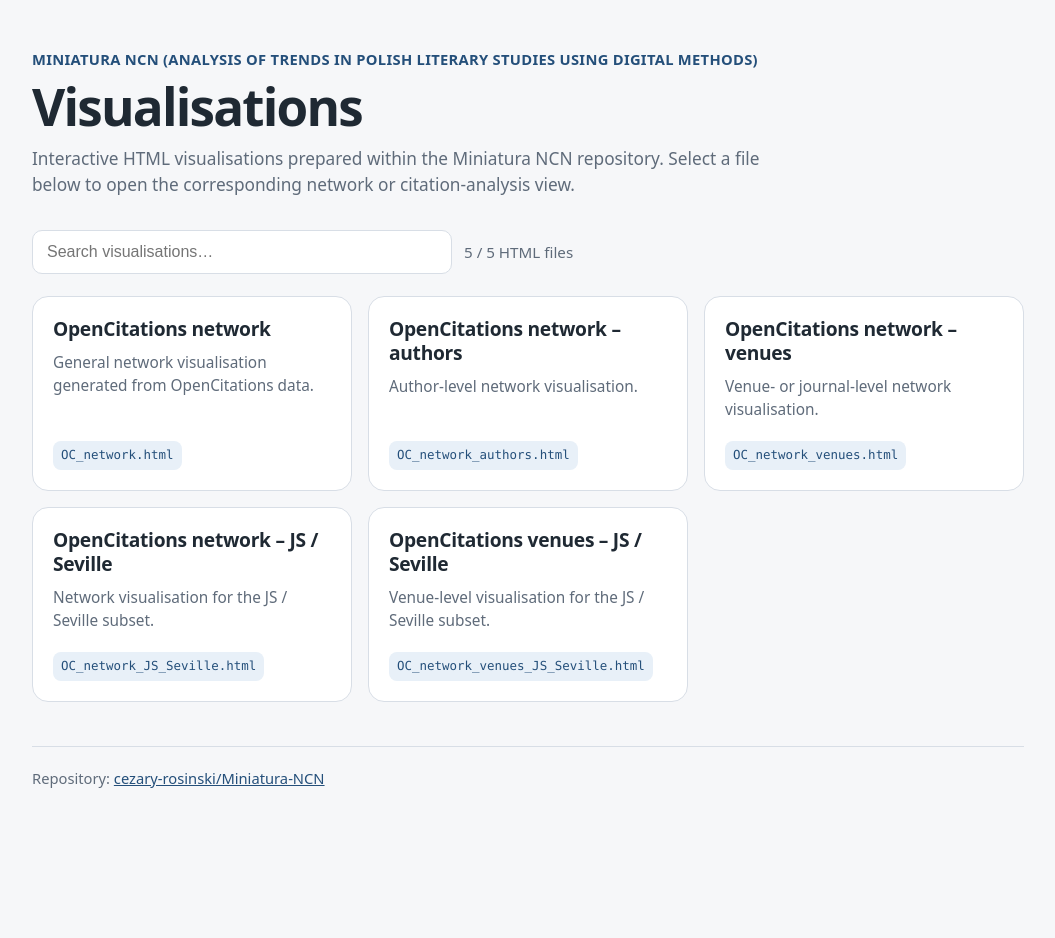
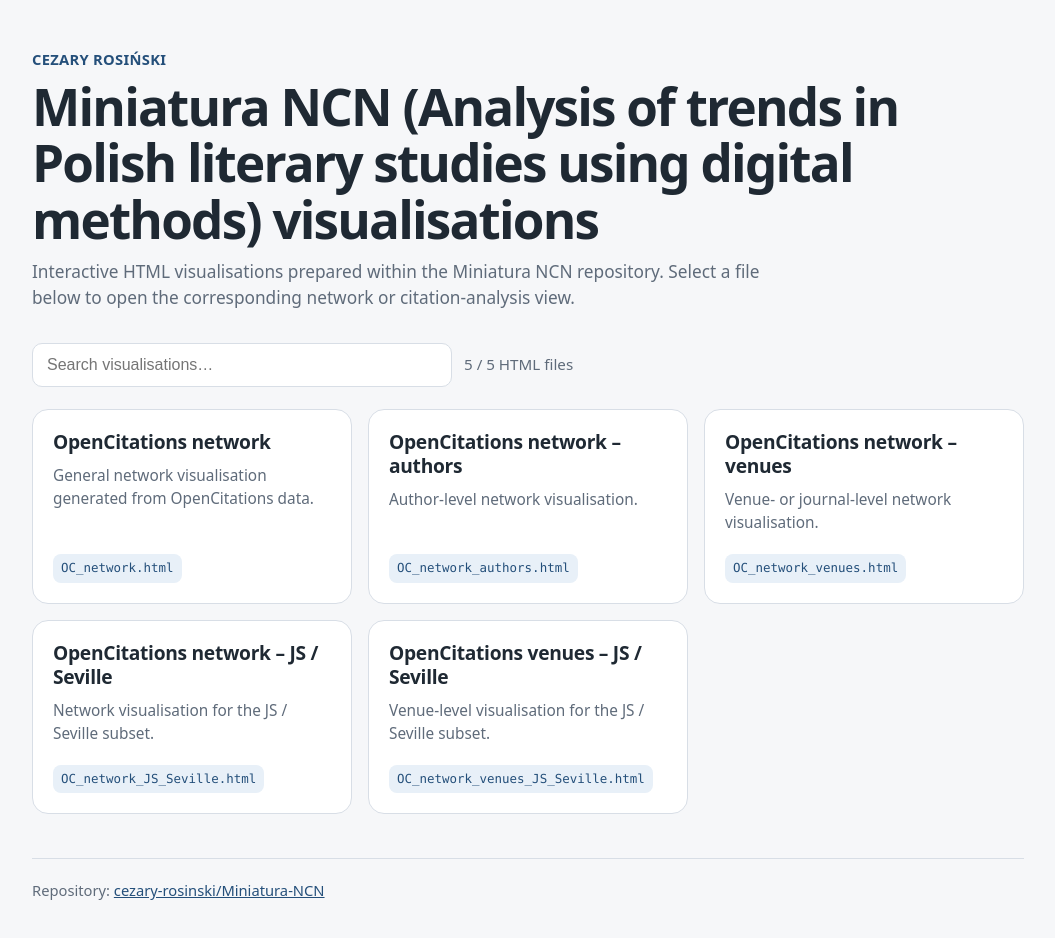
Before and after one commit to cezary-rosinski/Miniatura-NCN, a plain HTML site: page index.html in a window 1280 px wide. Shown: the whole page, without its empty margins (112-1167 px from the left). Before the commit the page ends 853 px from the top, so only its background shows below. Drawn offline with Linux system fonts and the light colour scheme; no server answers.

Commit message:
Update header content in index.html

```diff
--- a/index.html
+++ b/index.html
@@ -160,8 +160,8 @@
 <body>
   <main>
     <header>
-      <p class="eyebrow">Miniatura NCN (Analysis of trends in Polish literary studies using digital methods)</p>
-      <h1>Visualisations</h1>
+      <p class="eyebrow">Cezary Rosiński</p>
+      <h1>Miniatura NCN (Analysis of trends in Polish literary studies using digital methods) visualisations</h1>
       <p class="lead">
         Interactive HTML visualisations prepared within the Miniatura NCN repository.
         Select a file below to open the corresponding network or citation-analysis view.
```
